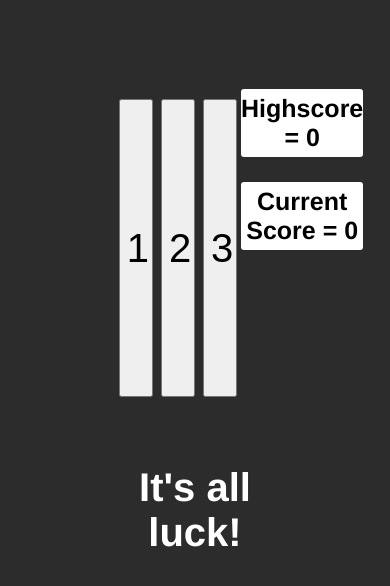
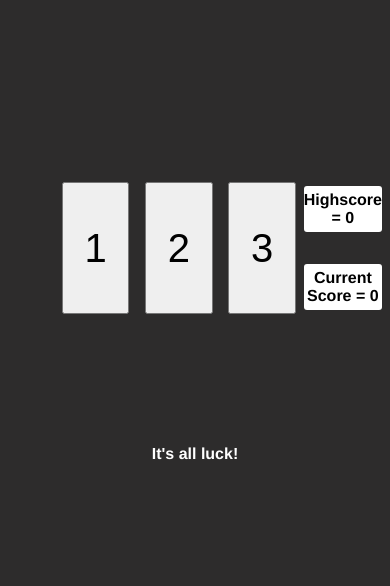
Before and after one commit to bcarpenter7/Coin_Game, a plain HTML site: page index.html in a window 390 px wide. Shown: the part 312-898 px from the top of the page. Drawn offline with Linux system fonts and the light colour scheme; a web font is replaced by a local one.

Commit message:
Responsive design changes

```diff
--- a/style.css
+++ b/style.css
@@ -1,10 +1,30 @@
+
 .container {
   display: grid;
+  grid-template-columns: 1fr 1fr 1fr;
+  grid-template-rows: 1fr 1fr 1fr;
+  width: 100%;
+
+  /* margin: 0 auto; */
+}
+
+
+
+@media only screen and (min-width: 769px){
+.container {
   grid-template-columns: 1fr 1fr 1fr;
   grid-template-rows: 1fr 1fr 1fr;
   width: 90%;
   margin: 0 auto;
 }
+}
+
+/*
+0-480 px -> Mobile
+	481-768 -> Tablets
+	769-1279 -> Laptops
+	1280+     ->Larger desktops
+*/
 
 .title {
   grid-column: 1 / -1;
@@ -57,16 +77,57 @@ p {
 
 .allCoins {
   width: 20%;
-  height: 60%;
+  height: 25%;
   z-index: 10;
 }
+
+@media only screen and (min-width: 481px){
+  .allCoins {
+    height: 30%
+  }
+  }
+
+
+@media only screen and (min-width: 769px){
+.allCoins {
+  height: 60%
+}
+}
+
+
+#head {
+  font-size: 100%;
+}
+
+
+@media only screen and (min-width: 769px){
+#head {
+  font-size: 200%;
+}
+}
+
+
 
 .allBtns {
   font-size: 40px;
   font-family: sans-serif;
   width: 90%;
-  height: 90%;
+  height: 40%;
   z-index: 20;
+}
+
+
+@media only screen and (min-width: 481px){
+  .allBtns {
+    height: 45%
+  }
+  }
+
+
+@media only screen and (min-width: 769px){
+.allBtns {
+  height: 90%
+}
 }
 
 .allBtns:hover {
@@ -89,10 +150,6 @@ p {
   z-index: 20;
 }
 
-#reset {
-  opacity: 0;
-}
-
 .general {
   background: rgb(45, 44, 44);
 }
@@ -102,7 +159,7 @@ p {
 }
 
 #highScore {
-  font-size: 25px;
+  font-size: 100%;
   font-family: Helvetica, sans-serif;
   background: white;
   padding: 5px 0px;
@@ -110,7 +167,7 @@ p {
 }
 
 #currentScore {
-  font-size: 25px;
+  font-size: 100%;
   font-family: Helvetica, sans-serif;
   background: white;
   padding: 5px 0px;
@@ -118,7 +175,8 @@ p {
 }
 
 #reset {
-  font-size: 25px;
+  font-size: 60%;
+  opacity: 0;
   font-weight: bold;
   background: white;
   border: none;
@@ -127,17 +185,36 @@ p {
   border-radius: 3px;
 }
 
+@media only screen and (min-width: 760px){
+  #reset{
+    font-size: 100%;
+  }
+}
+
 #reset:hover {
   cursor: pointer;
   box-shadow: 2px 5px 5px black;
 }
+
+/*
+0-480 px -> Mobile
+	481-768 -> Tablets
+	769-1279 -> Laptops
+	1280+     ->Larger desktops
+*/
 
 .cards {
   opacity: 1;
   grid-column: 1 /-1;
   grid-row: 2;
   display: grid;
+  grid-template-columns: .1fr 2fr 2fr 2fr .1fr;
+}
+
+@media only screen and (min-width: 760){
+  .cards{
   grid-template-columns: 1fr 1fr 1fr 1fr 1fr;
+  }
 }
 
 .ex1 {
@@ -189,16 +266,25 @@ p {
 .reset {
   grid-column: 1;
   grid-row: 1;
-  align-self: start;
+  width: 20%;
+  display: flex;
+  align-items: center;
 }
+
 
 .scoring {
   grid-column: 5;
+  display: flex;
+  flex-direction: column;
+  text-align: center;
+  justify-content: center;
+  align-items: center;
 }
 
 .scoring > * {
-  align-self: start;
-  align-content: start;
+  align-items: center;
+  justify-content: center;
+  text-align: center;
   padding: 0;
 }
 
```
